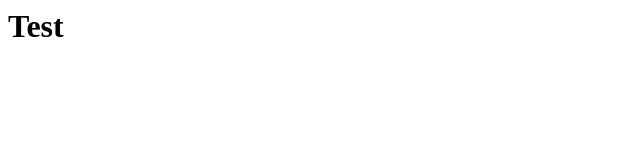
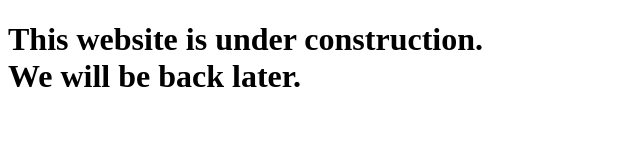
Before and after one commit to Lycodee/LycodePortfolio, a plain HTML site: page index.html in a window 1280 px wide. Shown: the whole page, without its empty margins (0-640 px from the left). Drawn offline with Linux system fonts and the light colour scheme.

Commit message:
Update index.html
Website under construction.

```diff
--- a/index.html
+++ b/index.html
@@ -1 +1,10 @@
-<h1> Test </h1>
+<!DOCTYPE html>
+<html lang="fr">
+    <head>
+        <meta charset="utf-8">
+        <title>Lycode Portfolio</title>
+    </head>
+    <body>
+        <h1> This website is under construction.<br/> We will be back later.<h1/>
+    </body>
+</html>
```
